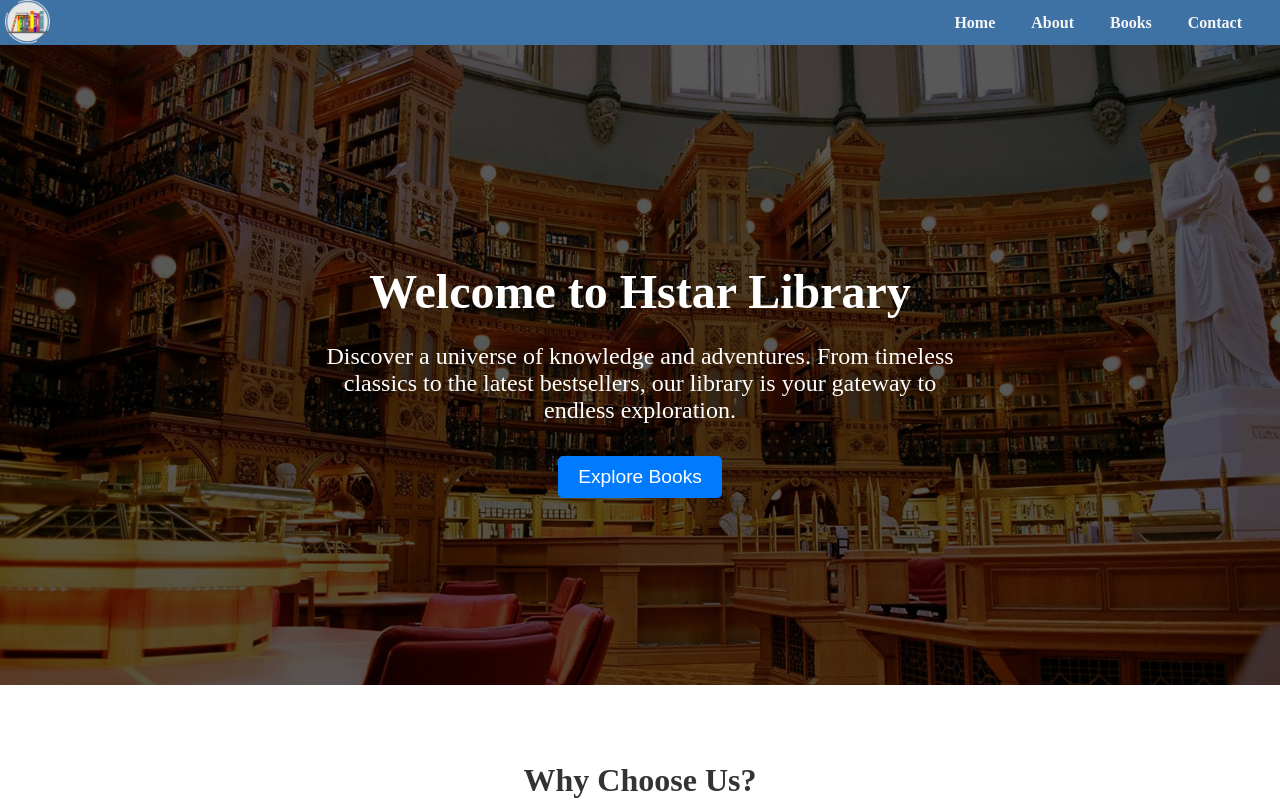
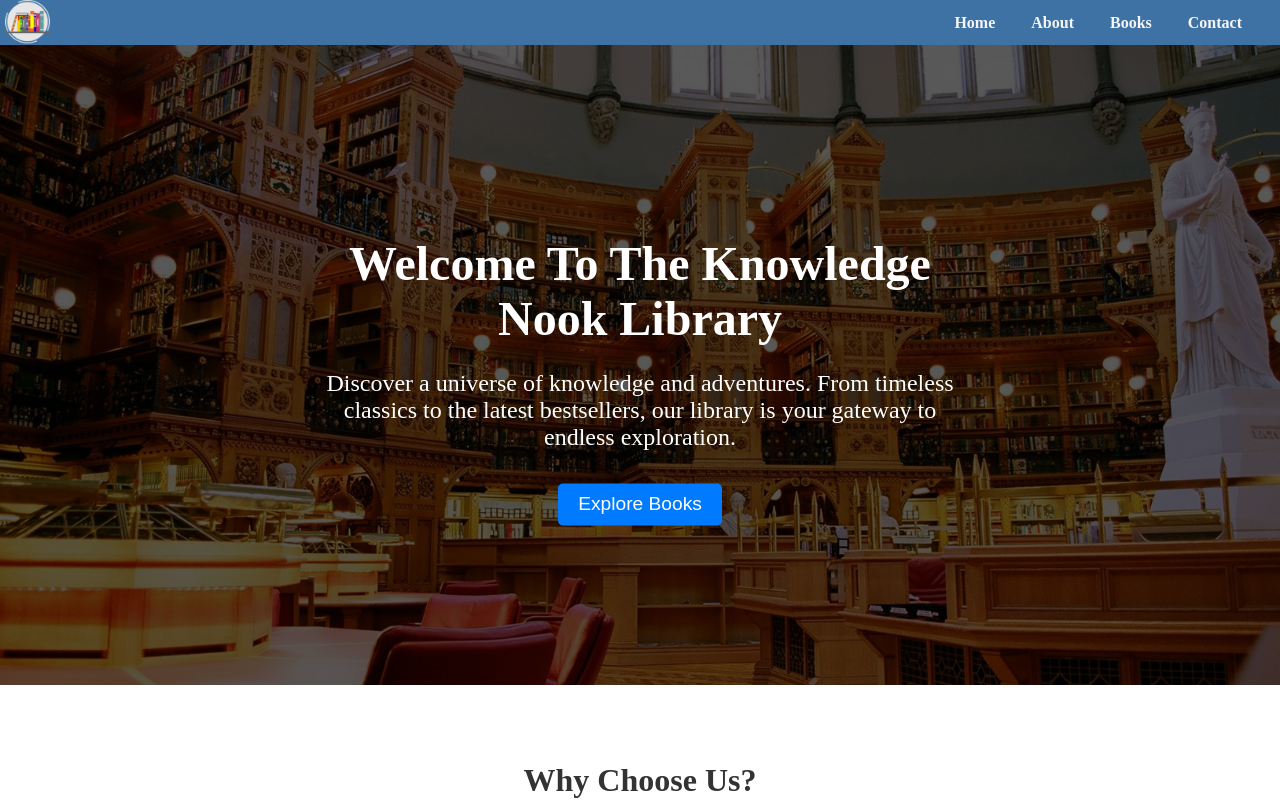
Before and after one commit to hafizullah1991/Library, an Angular app: page / in a window 1280 px wide. Shown: the top 800 px of the page. Built offline with nearby package versions, Linux system fonts and the light colour scheme.

Commit message:
updatedContact

```diff
--- a/src/app/pages/about/about.component.html
+++ b/src/app/pages/about/about.component.html
@@ -1,9 +1,9 @@
 <section class="about-section">
   <div class="container">
     <div class="about-content">
-      <h2>About Hstar Library</h2>
+      <h2>The Knowledge Nook Library</h2>
       <p>
-        At <strong>Hstar Library</strong>, we are dedicated to nurturing a love for reading and learning.
+        At <strong>The Knowledge Nook Library</strong>, we are dedicated to nurturing a love for reading and learning.
         Our library is a haven for knowledge seekers, offering an extensive collection of books, journals,
         and digital resources that cater to readers of all ages and interests. Whether you are diving into
         fiction, exploring scientific breakthroughs, or enriching your academic pursuits, Hstar Library
--- a/src/app/pages/contact/contact.component.ts
+++ b/src/app/pages/contact/contact.component.ts
@@ -36,7 +36,7 @@ export class ContactComponent implements OnInit {
     },
     {
       type: 'Email',
-      value: 'dev@library.com',
+      value: 'info@knowlegenook.com',
     },
     {
       type: 'Phone',
@@ -44,7 +44,7 @@ export class ContactComponent implements OnInit {
     },
     {
       type: 'Website',
-      value: 'www.hlibrary.com',
+      value: 'www.knowlegeNook.com',
     },
   ]);
 }
--- a/src/app/pages/home/home.component.html
+++ b/src/app/pages/home/home.component.html
@@ -3,7 +3,7 @@
     <img src="libraryHome.jpg" alt="Library Home" class="hero-image" />
     <div class="overlay"></div>
     <div class="hero-content">
-      <h1>Welcome to Hstar Library</h1>
+      <h1>Welcome To The Knowledge Nook Library</h1>
       <p>
         Discover a universe of knowledge and adventures. From timeless classics
         to the latest bestsellers, our library is your gateway to endless
```
